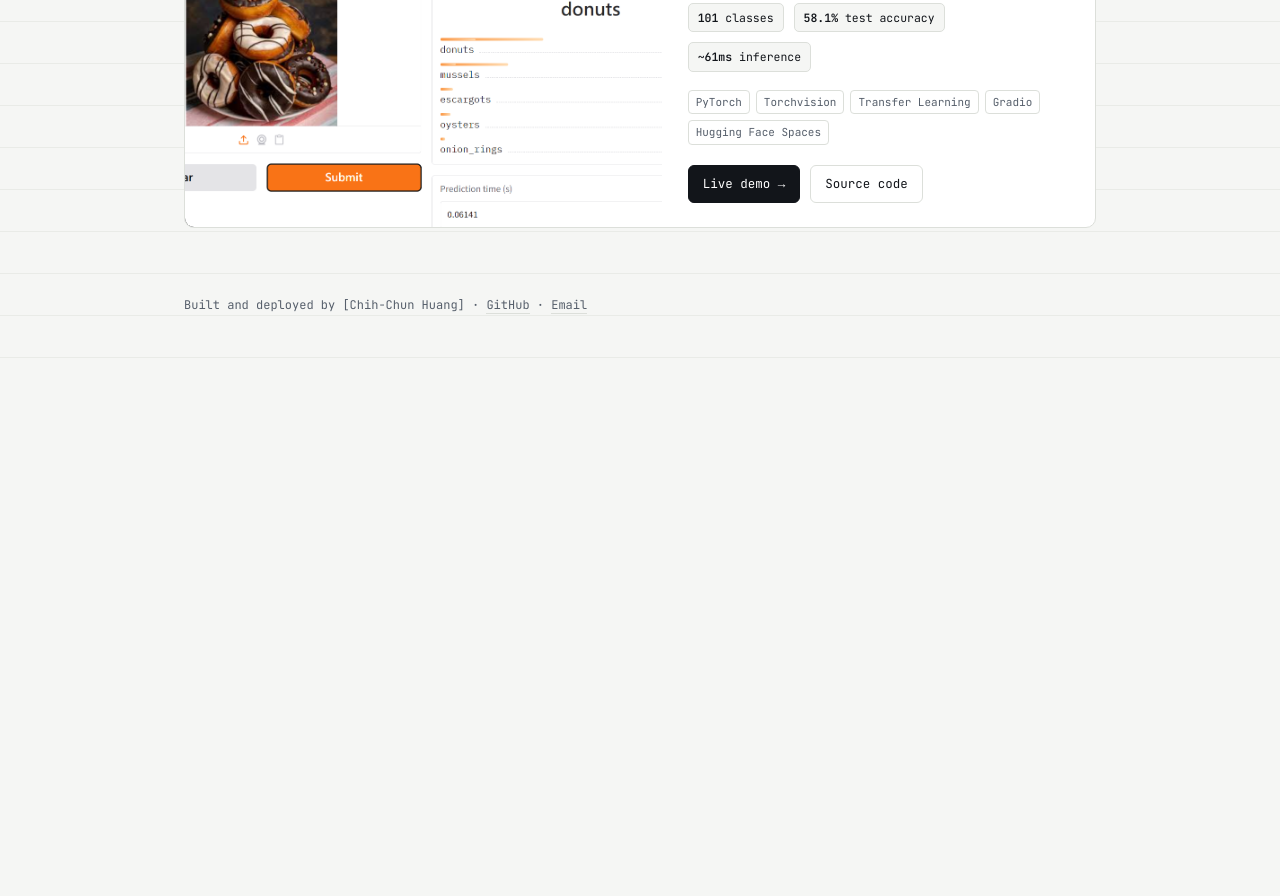
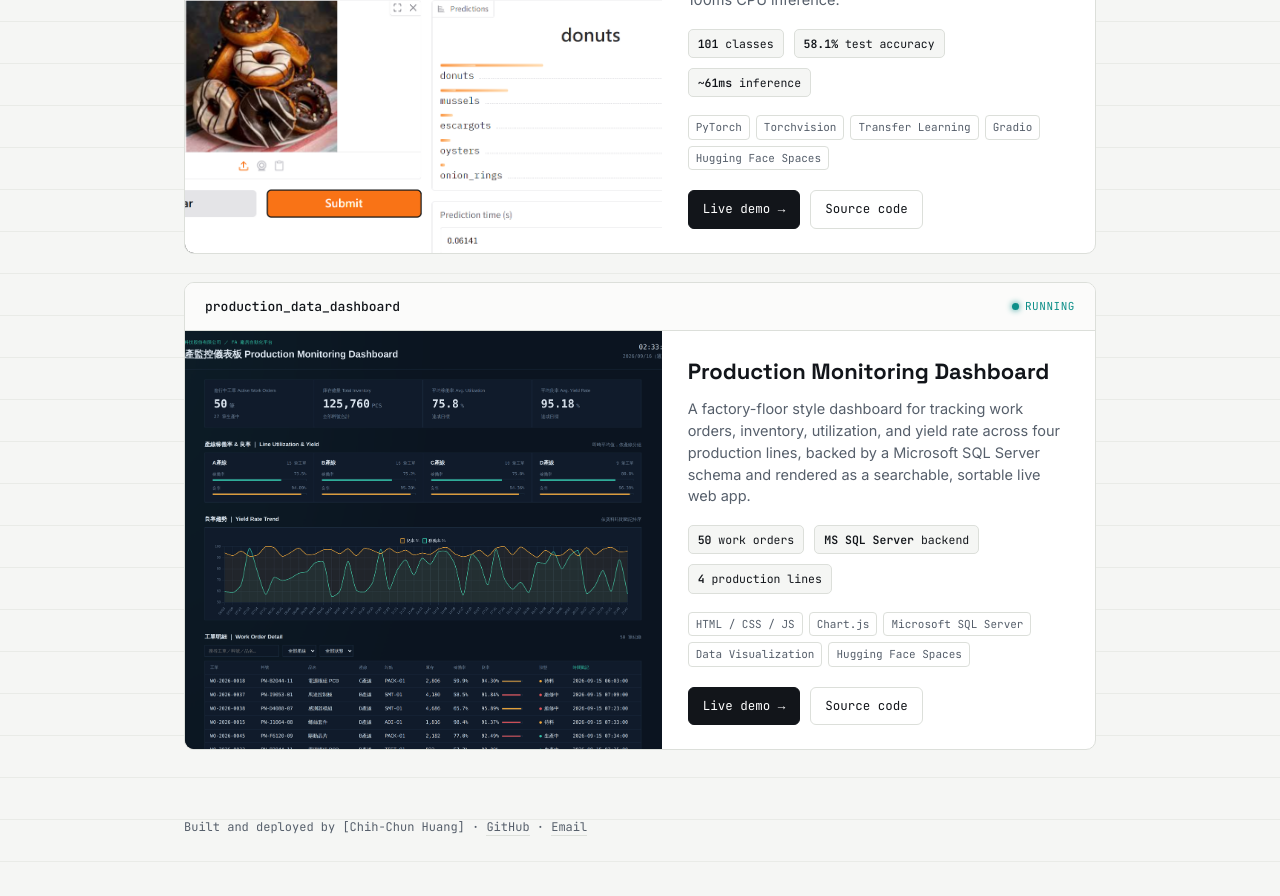
Before and after one commit to github4jh/github4jh.github.io, a plain HTML site: page index.html in a window 1280 px wide. Shown: the part 1113-2009 px from the top of the page. Before the commit the page ends 1487 px from the top, so only its background shows below. Drawn offline with Linux system fonts and the light colour scheme.

Commit message:
add project production-dashboard-demo to portfolio page

```diff
--- a/index.html
+++ b/index.html
@@ -4,7 +4,7 @@
 <meta charset="utf-8" />
 <meta name="viewport" content="width=device-width, initial-scale=1" />
 <title>[Chih-Chun Huang] — AI / Software Engineer Portfolio</title>
-<meta name="description" content="Two deployed computer-vision systems: real-time freeway traffic analytics and a 101-class food image classifier." />
+<meta name="description" content="Three deployed systems: real-time freeway traffic analytics, a 101-class food image classifier, and a SQL-backed production monitoring dashboard." />
 <link rel="preconnect" href="https://fonts.googleapis.com">
 <link href="https://fonts.googleapis.com/css2?family=Space+Grotesk:wght@500;600;700&family=Inter:wght@400;500;600&family=JetBrains+Mono:wght@400;500;600&display=swap" rel="stylesheet">
 <style>
@@ -232,13 +232,13 @@
 <div class="wrap">
 
   <header>
-    <div class="eyebrow"><span class="bar"></span> PORTFOLIO — 2 DEPLOYED SYSTEMS</div>
-    <h1>[Chih-Chun Huang] builds and ships<br><span class="accent">computer-vision systems.</span></h1>
+    <div class="eyebrow"><span class="bar"></span> PORTFOLIO — 3 DEPLOYED SYSTEMS</div>
+    <h1>[Chih-Chun Huang] builds and ships<br><span class="accent">computer-vision &amp; data systems.</span></h1>
     <p class="lede">
-      Two projects below, both live: a real-time freeway traffic analytics
-      pipeline (YOLO + tracking + a FastAPI dashboard) and a 101-class food
-      image classifier. Everything is deployed and clickable, not just
-      described.
+      Three projects below, all live: a real-time freeway traffic analytics
+      pipeline (YOLO + tracking + a FastAPI dashboard), a 101-class food
+      image classifier, and a SQL-backed production monitoring dashboard.
+      Everything is deployed and clickable, not just described.
     </p>
     <div class="contact-row">
       <a href="mailto:jh2002_01@hotmail.com">jh2002_01@hotmail.com</a>
@@ -324,6 +324,44 @@
     </div>
   </section>
 
+  <!-- Production Data Dashboard -->
+  <section class="panel">
+    <div class="panel-top">
+      <span class="panel-name">production_data_dashboard</span>
+      <span class="status-pill"><span class="dot"></span> RUNNING</span>
+    </div>
+    <div class="panel-body">
+      <div class="panel-shot">
+        <img src="assets/production-dashboard-demo.png" alt="Production monitoring dashboard showing live KPIs, per-line utilization and yield, and a work-order table" />
+      </div>
+      <div class="panel-info">
+        <h2>Production Monitoring Dashboard</h2>
+        <p>
+          A factory-floor style dashboard for tracking work orders, inventory,
+          utilization, and yield rate across four production lines, backed by
+          a Microsoft SQL Server schema and rendered as a searchable,
+          sortable live web app.
+        </p>
+        <div class="metrics">
+          <span class="metric"><b>50</b> work orders</span>
+          <span class="metric"><b>MS SQL Server</b> backend</span>
+          <span class="metric"><b>4</b> production lines</span>
+        </div>
+        <div class="tags">
+          <span class="tag">HTML / CSS / JS</span>
+          <span class="tag">Chart.js</span>
+          <span class="tag">Microsoft SQL Server</span>
+          <span class="tag">Data Visualization</span>
+          <span class="tag">Hugging Face Spaces</span>
+        </div>
+        <div class="actions">
+          <a class="btn primary" href="https://huggingface.co/spaces/JH-portfolio/Production_data_dashboard" target="_blank" rel="noopener">Live demo →</a>
+          <a class="btn" href="https://huggingface.co/spaces/JH-portfolio/Production_data_dashboard/tree/main" target="_blank" rel="noopener">Source code</a>
+        </div>
+      </div>
+    </div>
+  </section>
+
   <footer>
     Built and deployed by [Chih-Chun Huang] · <a href="https://github.com/github4jh">GitHub</a> · <a href="mailto:jh2002_01@hotmail.com">Email</a>
   </footer>
```
Also changed, not shown: assets/production-dashboard-demo.png (added).
